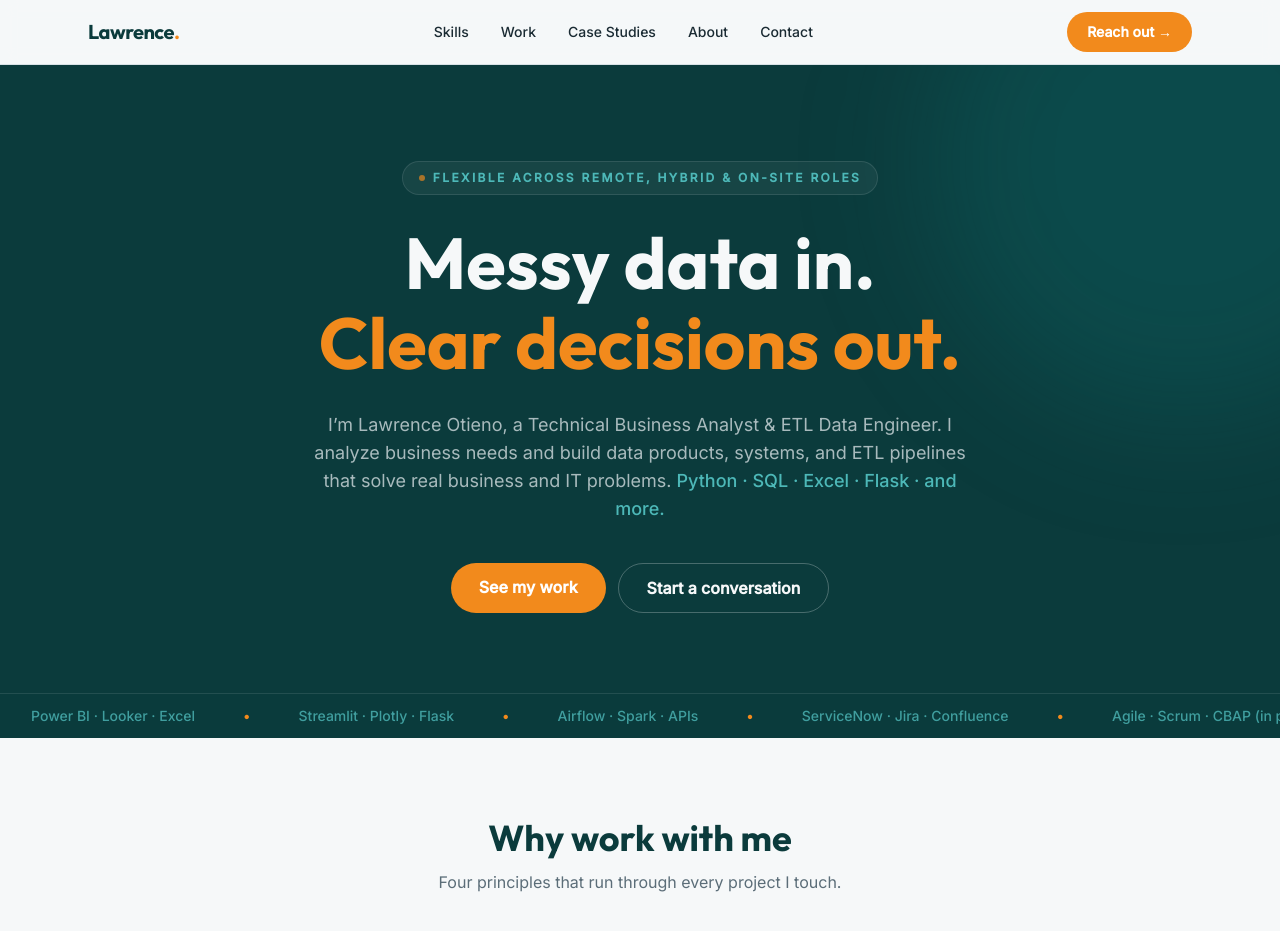
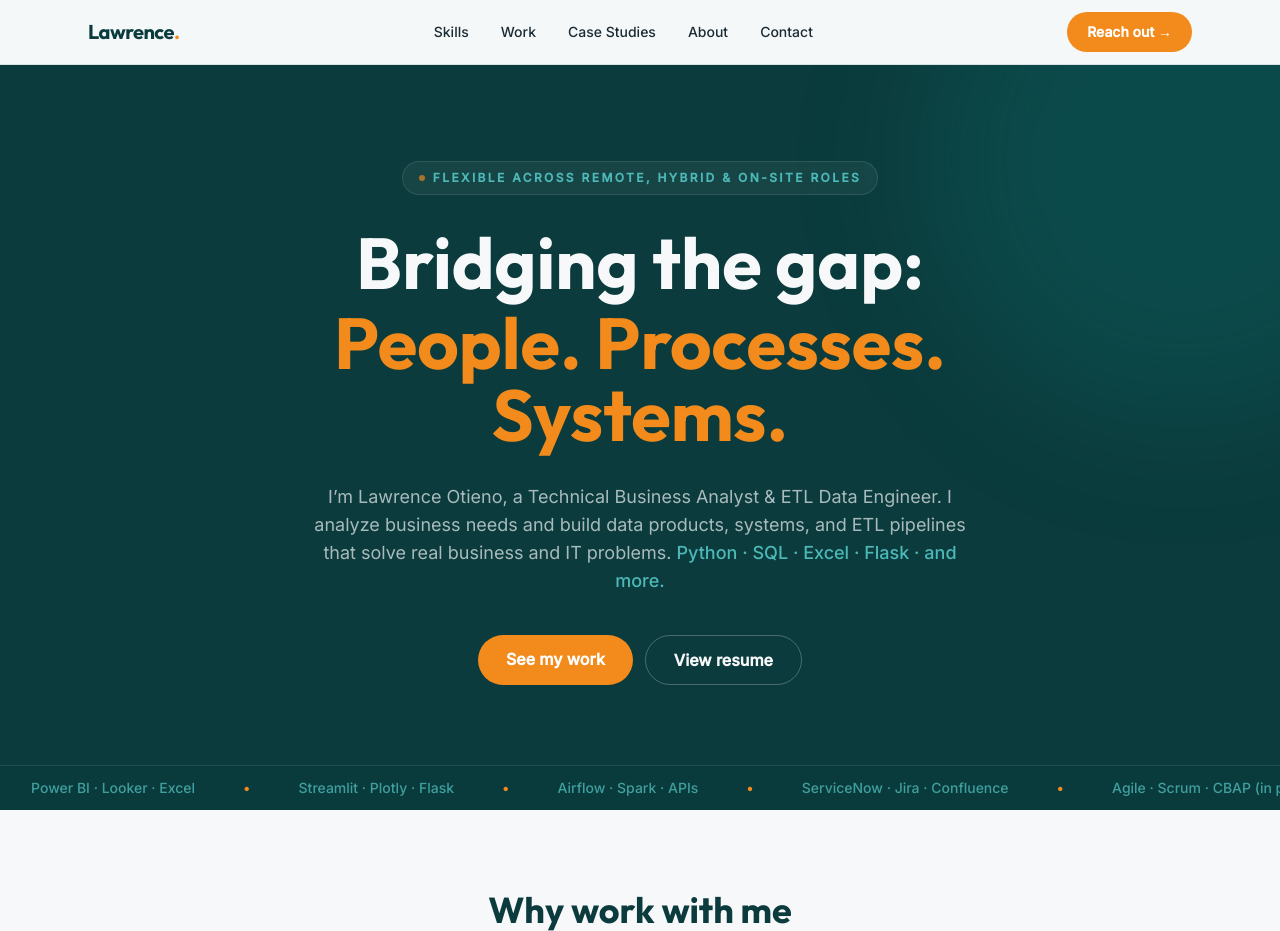
Before and after one commit to LawrenceOtieno/lawrence-portfolio-v2, a Flask app: page / in a window 1280 px wide. Shown: the top 931 px of the page. Run offline with Flask 3, Linux system fonts and the light colour scheme.

Commit message:
feat: update hero copy and add resume PDF

```diff
--- a/templates/index.html
+++ b/templates/index.html
@@ -26,8 +26,8 @@
     <!-- Headline -->
     <h1 class="font-display font-bold text-4xl md:text-6xl lg:text-7xl leading-[1.1]
                max-w-4xl mx-auto text-paper-50">
-      Messy data in.
-      <span class="block text-orange-500 mt-2">Clear decisions out.</span>
+      Bridging the gap:
+      <span class="block text-orange-500 mt-2">People. Processes. Systems.</span>
     </h1>
 
     <!-- Sub-paragraph -->
@@ -43,10 +43,10 @@
                 px-7 py-3 rounded-full transition-colors">
         See my work
       </a>
-      <a href="#contact"
+      <a href="{{ url_for('static', filename='files/Lawrence_Otieno_Resume.pdf') }}" target="_blank" rel="noopener noreferrer"
          class="border border-white/25 hover:border-white/50 hover:bg-white/5
                 text-paper-50 font-semibold px-7 py-3 rounded-full transition-colors">
-        Start a conversation
+        View resume
       </a>
     </div>
   </div>
```
Also changed, not shown: 1 other file.
